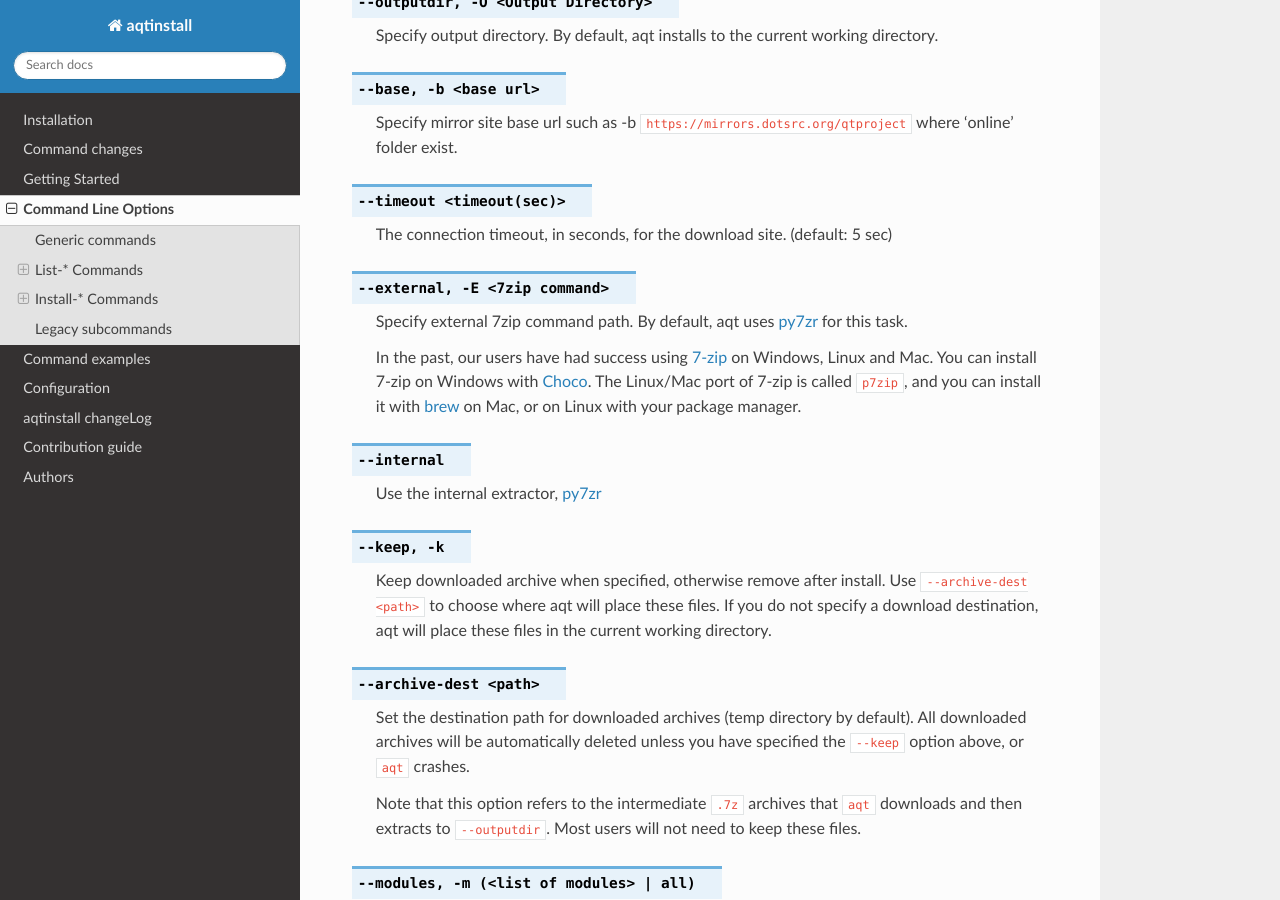
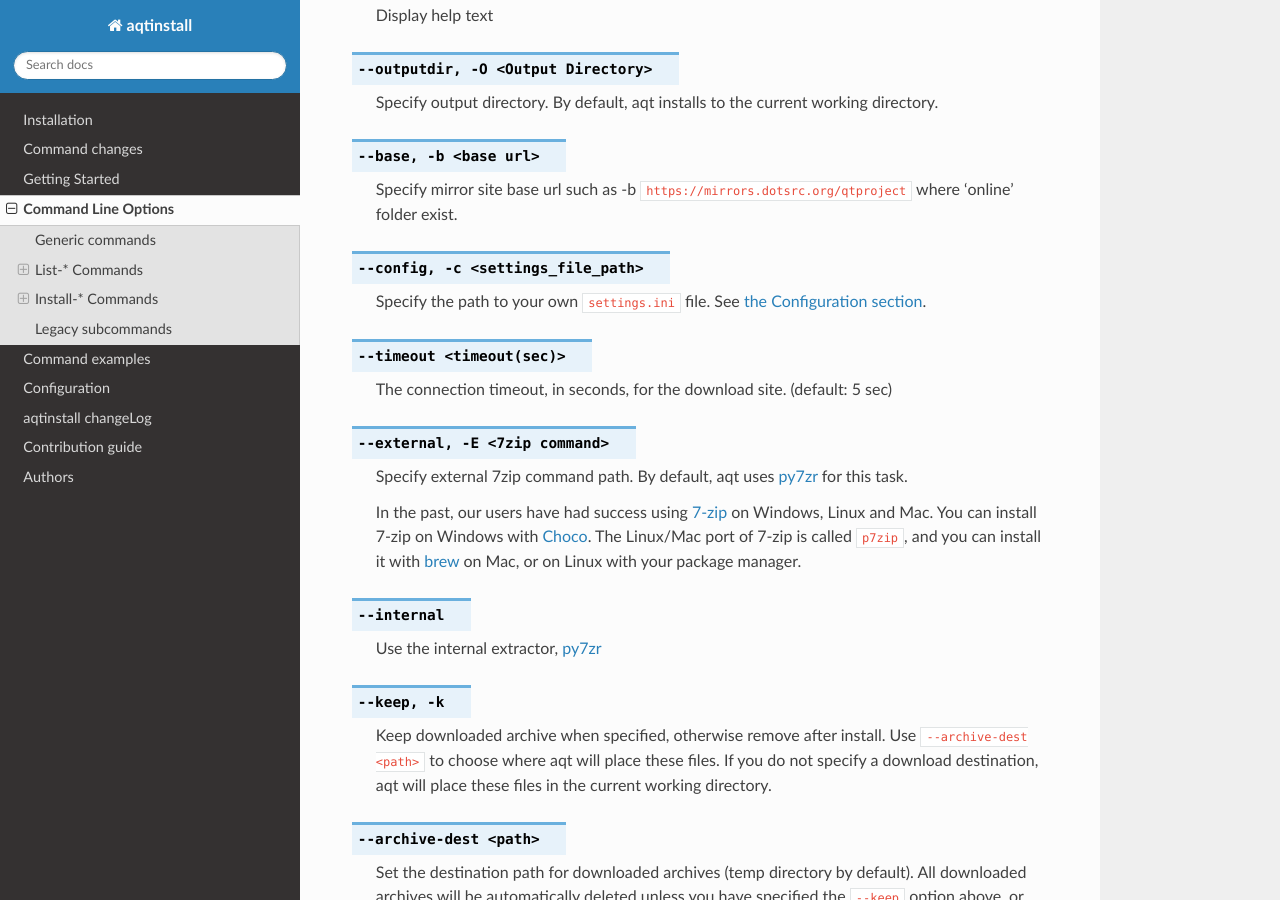
Before and after one commit to miurahr/aqtinstall, a Sphinx documentation site: the page built from docs/cli.rst, in a window 1280 px wide and 900 px high, scrolled down 5764 px. Built offline with Sphinx 7.4.7 and the Read the Docs theme 2.0.0, drawn with Linux system fonts in a browser that asks for light colours; the version number could not be read and is left out; some of the changed text lies outside the part shown.

Commit message:
Add explanation of --config flag in CLI docs
This adds the `-c | --config` flag to the CLI section of the documentation.

This problem was discovered while investigating #488. It does not attempt to fix that issue.

```diff
--- a/docs/cli.rst
+++ b/docs/cli.rst
@@ -41,6 +41,7 @@ list-qt command
 .. code-block:: bash
 
     aqt list-qt [-h | --help]
+                [-c | --config]
                 [--extension <extension>]
                 [--spec <specification>]
                 [--modules    (<Qt version> | latest) <architecture> |
@@ -142,6 +143,7 @@ list-src command
 .. code-block:: bash
 
     aqt list-src [-h | --help]
+                 [-c | --config]
                  <host> (<Qt version> | <spec>)
 
 List source archives available for installation using the `install-src command`_.
@@ -176,6 +178,7 @@ list-doc command
 .. code-block:: bash
 
     aqt list-doc [-h | --help]
+                 [-c | --config]
                  [-m | --modules]
                  <host> (<Qt version> | <spec>)
 
@@ -220,6 +223,7 @@ list-example command
 .. code-block:: bash
 
     aqt list-example [-h | --help]
+                     [-c | --config]
                      [-m | --modules]
                      <host> (<Qt version> | <spec>)
 
@@ -263,7 +267,7 @@ list-tool command
 
 .. code-block:: bash
 
-    aqt list-tool [-h | --help] [-l | --long] <host> [<target>] [<tool name>]
+    aqt list-tool [-h | --help] [-c | --config] [-l | --long] <host> [<target>] [<tool name>]
 
 List available tools
 
@@ -336,6 +340,10 @@ are described here:
 
     Specify mirror site base url such as  -b ``https://mirrors.dotsrc.org/qtproject``
     where 'online' folder exist.
+
+.. option:: --config, -c <settings_file_path>
+
+    Specify the path to your own ``settings.ini`` file. See :ref:`the Configuration section<configuration-ref>`.
 
 .. option:: --timeout <timeout(sec)>
 
@@ -448,6 +456,7 @@ install-qt command
 
     aqt install-qt
         [-h | --help]
+        [-c | --config]
         [-O | --outputdir <directory>]
         [-b | --base <mirror url>]
         [--timeout <timeout(sec)>]
@@ -524,6 +533,7 @@ install-src command
 
     aqt install-src
         [-h | --help]
+        [-c | --config]
         [-O | --outputdir <directory>]
         [-b | --base <mirror url>]
         [--timeout <timeout(sec)>]
@@ -584,6 +594,7 @@ install-doc command
 
     aqt install-doc
         [-h | --help]
+        [-c | --config]
         [-O | --outputdir <directory>]
         [-b | --base <mirror url>]
         [--timeout <timeout(sec)>]
@@ -636,6 +647,7 @@ install-example command
 
     aqt install-example
         [-h | --help]
+        [-c | --config]
         [-O | --outputdir <directory>]
         [-b | --base <mirror url>]
         [--timeout <timeout(sec)>]
@@ -690,6 +702,7 @@ install-tool command
 
     aqt install-tool
         [-h | --help]
+        [-c | --config]
         [-O | --outputdir <directory>]
         [-b | --base <mirror url>]
         [--timeout <timeout(sec)>]
```
